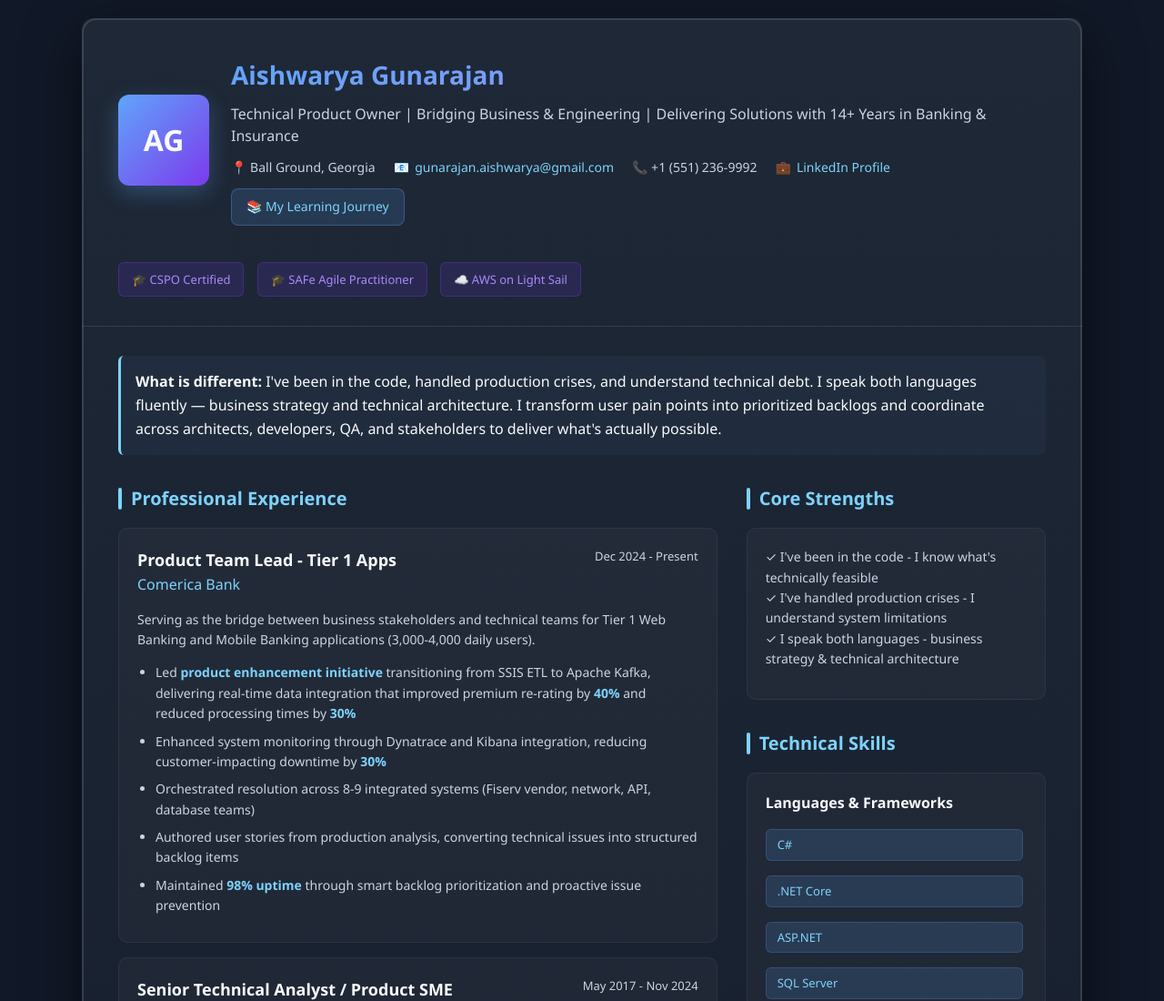
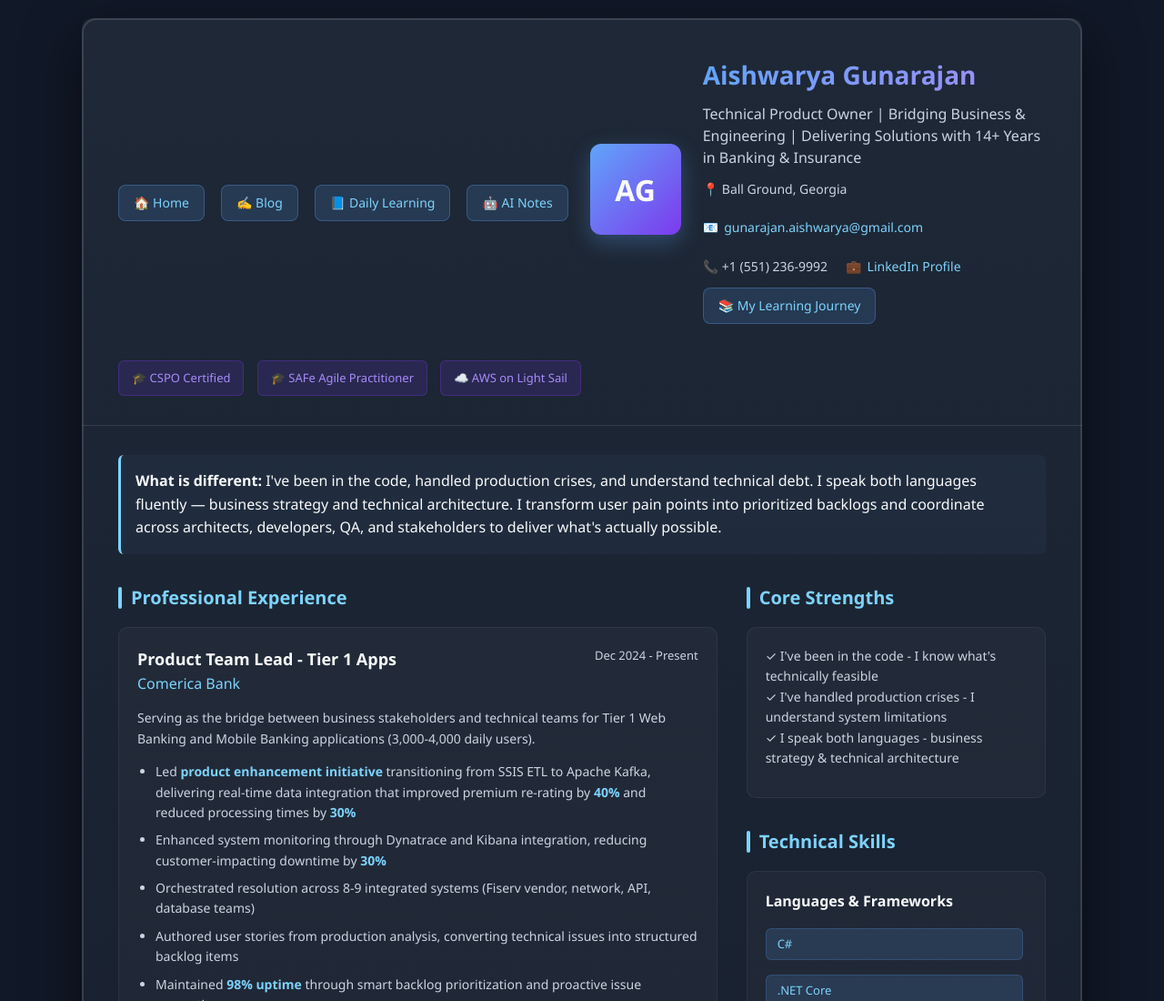
Before and after one commit to graishwarya/aishwaryagunarajan.github.io, a plain HTML site: page index.html in a window 1280 px wide. Shown: the top 1100 px of the page at 91% size. Drawn offline with Linux system fonts and the light colour scheme.

Commit message:
Update index.html
Added the Navigation link

```diff
--- a/index.html
+++ b/index.html
@@ -252,6 +252,13 @@
   <div class="page">
     <div class="header-divider">
       <header>
+        <nav style="margin-top:18px; display:flex; gap:18px; flex-wrap:wrap;">
+        <a href="/" class="learning-link">🏠 Home</a>
+        <a href="/blog" class="learning-link">✍️ Blog</a>
+        <a href="/learning" class="learning-link">📘 Daily Learning</a>
+        <a href="/ai-learning" class="learning-link">🤖 AI Notes</a>
+        </nav>
+
         <div class="avatar">AG</div>
         <div class="header-info">
           <h1>Aishwarya Gunarajan</h1>
```
